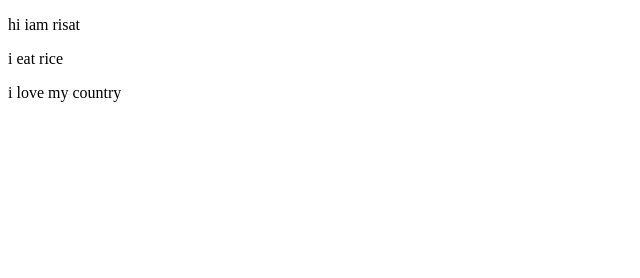
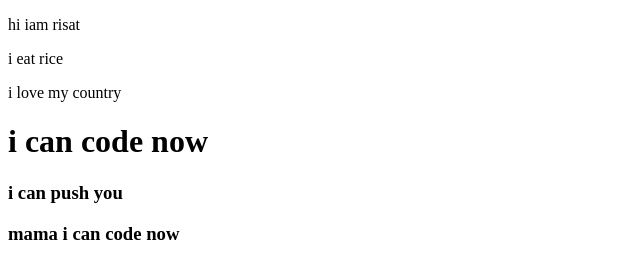
Before and after one commit to Abutaherrisat/my-fourth-repo, a plain HTML site: page index.html in a window 1280 px wide. Shown: the whole page, without its empty margins (0-640 px from the left). Drawn offline with Linux system fonts and the light colour scheme.

Commit message:
upgraded index.html

```diff
--- a/index.html
+++ b/index.html
@@ -10,6 +10,9 @@
     <p>hi iam risat</p>
     <p>i eat rice</p>
     <p>i love my country</p>
+    <h1>i can code now</h1>
+    <h3> i can push you</h3>
+    <h3>mama i can code now</h3>
 
 </body>
 </html>
```
